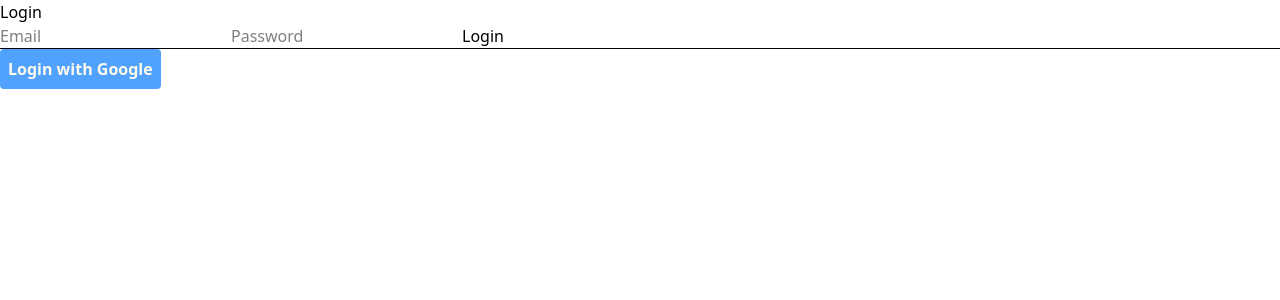
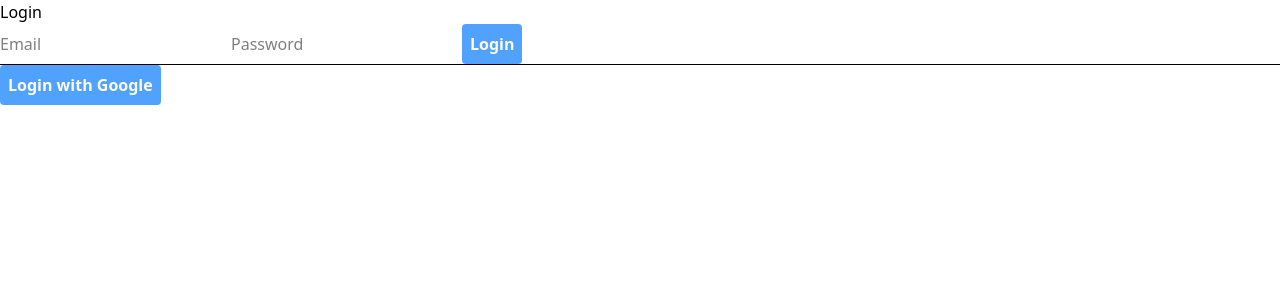
Before and after one commit to AlexSPWN/personal-finances, a React (Vite) app: page /login in a window 1280 px wide. Shown: the top 300 px of the page. Built offline with nearby package versions, Linux system fonts and the light colour scheme; no server answers.

Commit message:
Improove Auth UX

```diff
--- a/src/pages/LoginPage.tsx
+++ b/src/pages/LoginPage.tsx
@@ -7,6 +7,8 @@ export const LoginPage = () => {
   const [email, setEmail] = useState("");
   const [password, setPassword] = useState("");
   const [error, setError] = useState<string | null>(null);
+  const [submitting, setSubmitting] = useState(false);
+
   const navigate = useNavigate();
   const location = useLocation();
   const from =
@@ -14,15 +16,41 @@ export const LoginPage = () => {
 
   const handleEmailLogin = async (e: React.FormEvent) => {
     e.preventDefault();
+
+    setSubmitting(true);
     setError(null);
 
     try {
       await loginEmail(email, password);
       navigate(from, { replace: true });
-    } catch (err: unknown) {
-      setError(err instanceof Error ? err.message : (err as string));
+    } catch (err) {
+      setError(getErrorMessage(err));
+    } finally {
+      setSubmitting(false);
     }
   };
+
+  const isEmailValid = email.includes("@");
+  const isPasswordValid = password.length >= 6;
+
+  const getErrorMessage = (err: unknown) => {
+    if (!(err instanceof Error)) return "Login failed";
+
+    if (err.message.includes("auth/invalid-credential")) {
+      return "Invalid email or password";
+    }
+
+    if (err.message.includes("auth/user-not-found")) {
+      return "User not found";
+    }
+
+    if (err.message.includes("auth/wrong-password")) {
+      return "Wrong password";
+    }
+
+    return err.message;
+  };
+
 
   return (
     <div>
@@ -45,7 +73,11 @@ export const LoginPage = () => {
           required
         />
 
-        <button type="submit">Login</button>
+        <button
+          type="submit"
+          className="bg-blue-400 rounded p-2 text-amber-50 font-bold"
+          disabled={!isEmailValid || !isPasswordValid || submitting}
+        >{submitting ? "Loggin in..." : "Login"}</button>
       </form>
 
       <hr />
@@ -54,10 +86,14 @@ export const LoginPage = () => {
         className="bg-blue-400 rounded p-2 text-amber-50 font-bold"
         onClick={async () => {
           try {
+            setSubmitting(true);
+            setError(null);
             await loginGoogle();
             navigate(from, { replace: true });
           } catch (err) {
-            setError(err instanceof Error ? err.message : String(err));
+            setError(getErrorMessage(err));
+          } finally {
+            setSubmitting(false);
           }
         }}
       >
```
